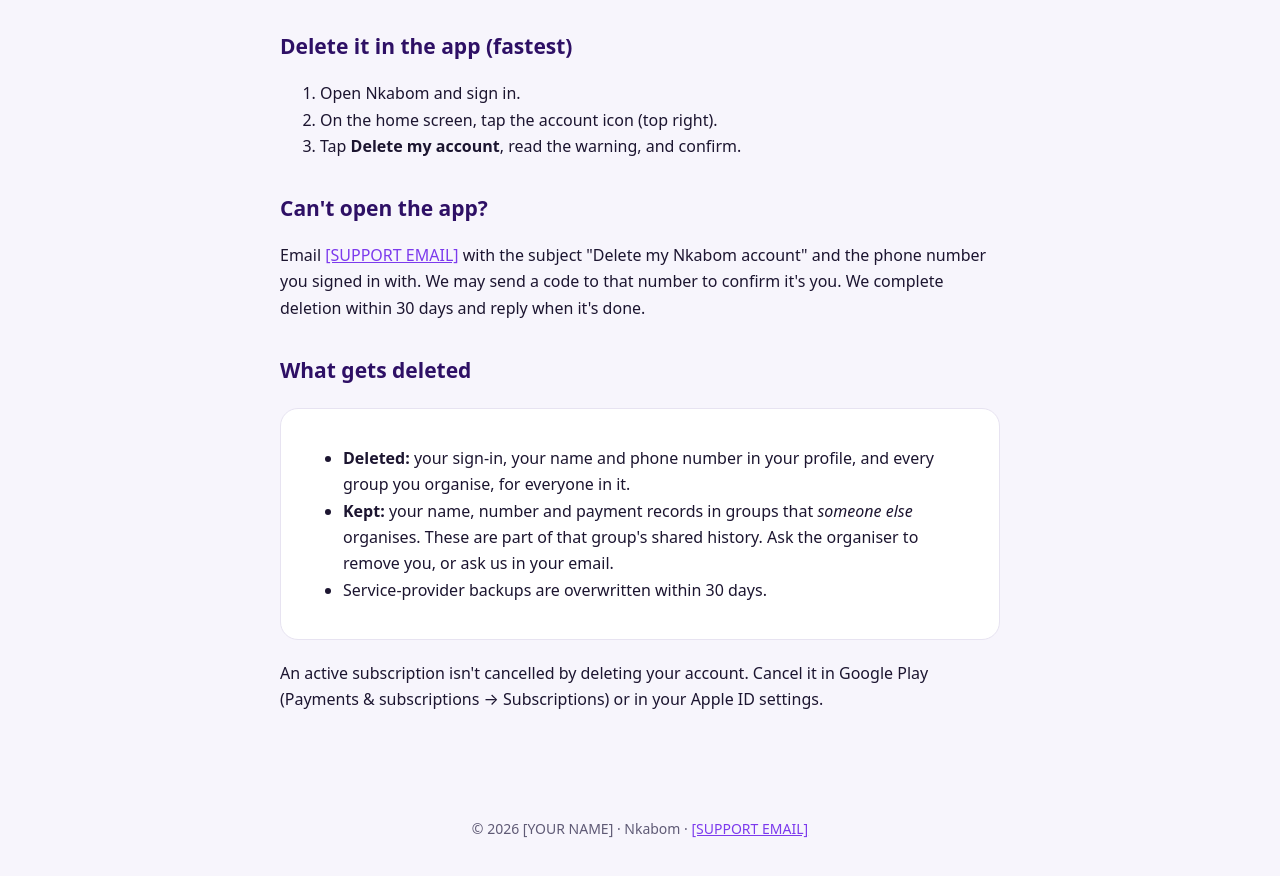
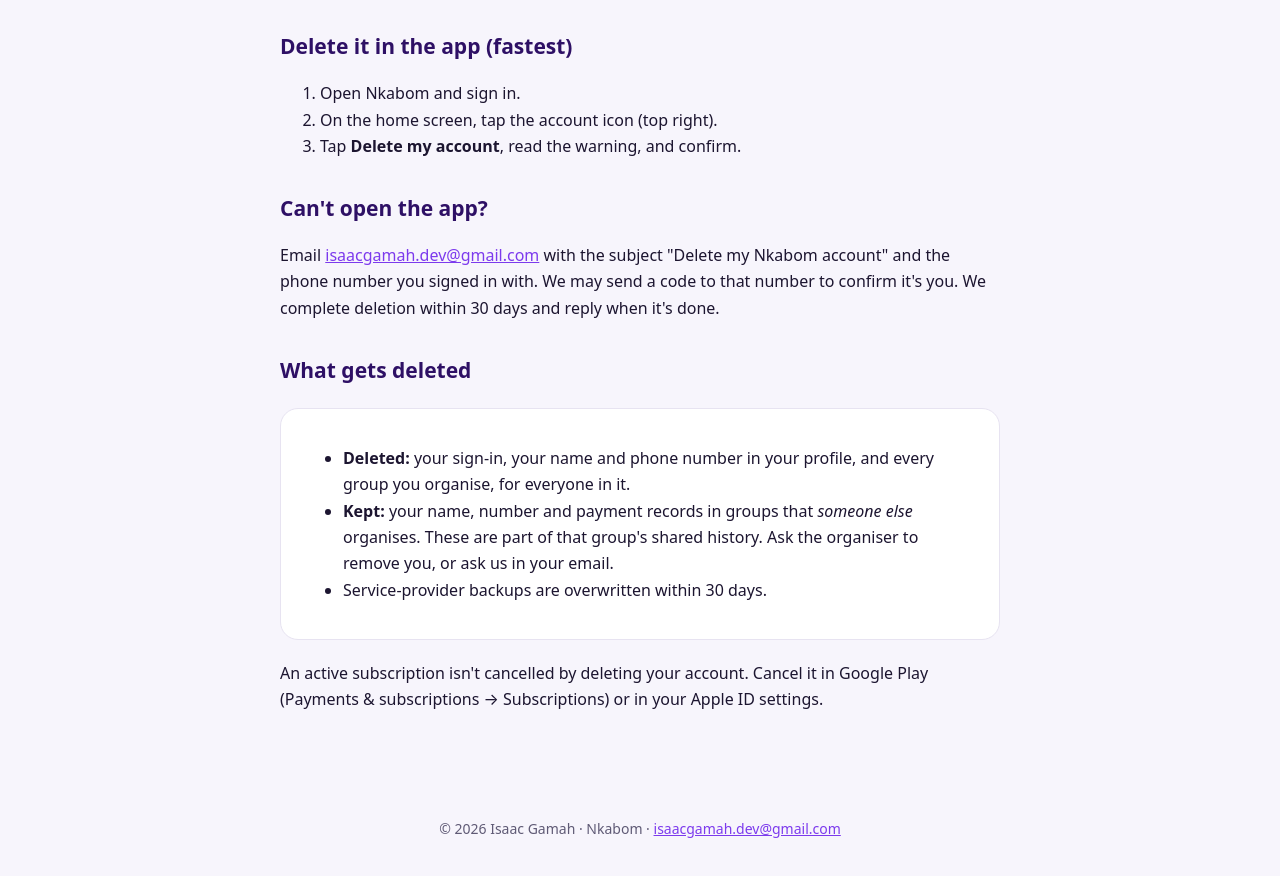
Before and after one commit to Gamsonike/nkabom-site, a plain HTML site: page delete-account.html in a window 1280 px wide. Shown: the part 214-1090 px from the top of the page. Drawn offline with Linux system fonts and the light colour scheme.

Commit message:
update contacts

```diff
--- a/delete-account.html
+++ b/delete-account.html
@@ -32,7 +32,7 @@
   </ol>
 
   <h2>Can't open the app?</h2>
-  <p>Email <a href="mailto:[SUPPORT EMAIL]?subject=Delete%20my%20Nkabom%20account">[SUPPORT EMAIL]</a> with the subject "Delete my Nkabom account" and the phone number you signed in with. We may send a code to that number to confirm it's you. We complete deletion within 30 days and reply when it's done.</p>
+  <p>Email <a href="mailto:isaacgamah.dev@gmail.com?subject=Delete%20my%20Nkabom%20account">isaacgamah.dev@gmail.com</a> with the subject "Delete my Nkabom account" and the phone number you signed in with. We may send a code to that number to confirm it's you. We complete deletion within 30 days and reply when it's done.</p>
 
   <h2>What gets deleted</h2>
   <div class="card">
@@ -44,6 +44,6 @@
   </div>
   <p>An active subscription isn't cancelled by deleting your account. Cancel it in Google Play (Payments &amp; subscriptions → Subscriptions) or in your Apple ID settings.</p>
 </main>
-<footer>© 2026 [YOUR NAME] · Nkabom · <a href="mailto:[SUPPORT EMAIL]">[SUPPORT EMAIL]</a></footer>
+<footer>© 2026 Isaac Gamah · Nkabom · <a href="mailto:isaacgamah.dev@gmail.com">isaacgamah.dev@gmail.com</a></footer>
 </body>
 </html>
```
